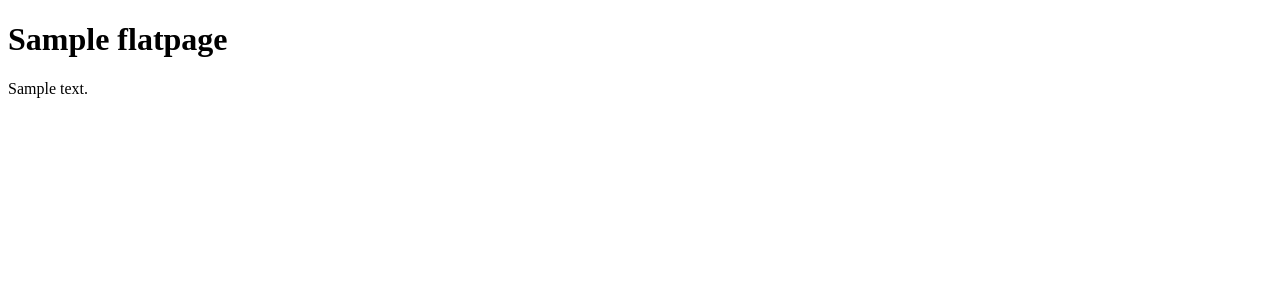
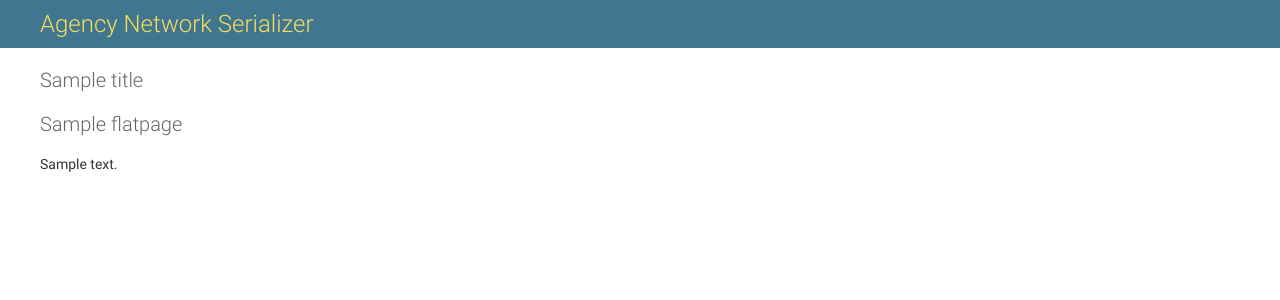
Before and after one commit to sostenibilidad-unam/dmana, a Django app: template website/nwa/templates/flatpages/default.html in a window 1280 px wide. Shown: the top 300 px of the page. Run offline with Django 3.2, Linux system fonts and the light colour scheme; the template is opened without the code that fills it: most values are stand-ins (such as "Sample title", 1, 10 or a date in 2020); data that the repository does not hold is empty; some libraries are stand-ins or nearby versions.

Commit message:
remove grappelli, use admin base template for all

```diff
--- a/website/nwa/admin.py
+++ b/website/nwa/admin.py
@@ -1,5 +1,6 @@
 # -*- coding: utf-8 -*-
 from django.contrib import admin
+from django.contrib.admin import AdminSite
 
 from djangoql.admin import DjangoQLSearchMixin
 
@@ -12,6 +13,9 @@ import nwa.mental_edge_admin_actions as mmxn
 import nwa.power_edge_admin_actions as pexn
 import nwa.project_admin_actions as prxn
 import nwa.social_edge_admin_actions as sexn
+
+
+AdminSite.site_header = "Agency Network Serializer"
 
 
 def delete_selection(modeladmin, request, queryset):
--- /dev/null
+++ b/website/nwa/templates/account/base.html
@@ -0,0 +1 @@
+{% extends "flatpages/default.html" %}
--- a/website/nwa/templates/flatpages/default.html
+++ b/website/nwa/templates/flatpages/default.html
@@ -1,26 +1,18 @@
+{% extends "admin/base.html" %}
 {% load md2 %}
-<!DOCTYPE html>
-<html>
-<head>
-  <title>{{ flatpage.title }}</title>
 
-  <link href="/static/grappelli/jquery/ui/jquery-ui.min.css" rel="stylesheet" type="text/css" media="screen" />
-  <link href="/static/grappelli/stylesheets/screen.css" rel="stylesheet" type="text/css" media="all" />
-  <link href="/static/grappelli/stylesheets/mueller/grid/output.css" rel="stylesheet" type="text/css" media="screen" />
-</head>
-<body>
-  <div id="container" class="grp-container">
-    <header id="grp-header" class="">
-      <div id="grp-navigation">
-	<h1 id="grp-admin-title">
-	  {{ flatpage.title }}
-	</h1>
-      </div>
-    </header>
-  </div>
+{% block title %}{{ flatpage.title }}{% endblock %}
 
-  <article id="grp-content" class="">
-    {{ flatpage.content|markdown }}
-  </article>
-</body>
-</html>
+{% block branding %}
+<h1 id="site-name"><a href="/">Agency Network Serializer</a></h1>
+{% endblock %}
+
+{% block breadcrumbs %}
+{% endblock %}
+{% block content %}
+
+<h1>{{ flatpage.title }}</h1>
+
+{{ flatpage.content|markdown }}
+
+{% endblock %}
--- a/website/requirements.txt
+++ b/website/requirements.txt
@@ -1,5 +1,4 @@
 Django>=2.2.2
-django-grappelli==2.12.2
 networkx==2.2
 Pillow==6.2.0
 pydot==1.4.1
@@ -9,3 +8,4 @@ djangoql==0.13.0
 seaborn
 django-markdown2
 pyveplot
+django-allauth
--- a/website/website/urls.py
+++ b/website/website/urls.py
@@ -20,6 +20,6 @@ from django.conf import settings
 from django.conf.urls.static import static
 
 urlpatterns = [
-    path('grappelli/', include('grappelli.urls')), # grappelli URLS
-    path('admin/', admin.site.urls), # admin site
+    path('admin/', admin.site.urls),
+    path(r'account/', include('allauth.urls')),
 ] + static(settings.STATIC_URL, document_root=settings.STATIC_ROOT)
```
Also changed, not shown: website/website/settings.py (+1 -7 lines).
